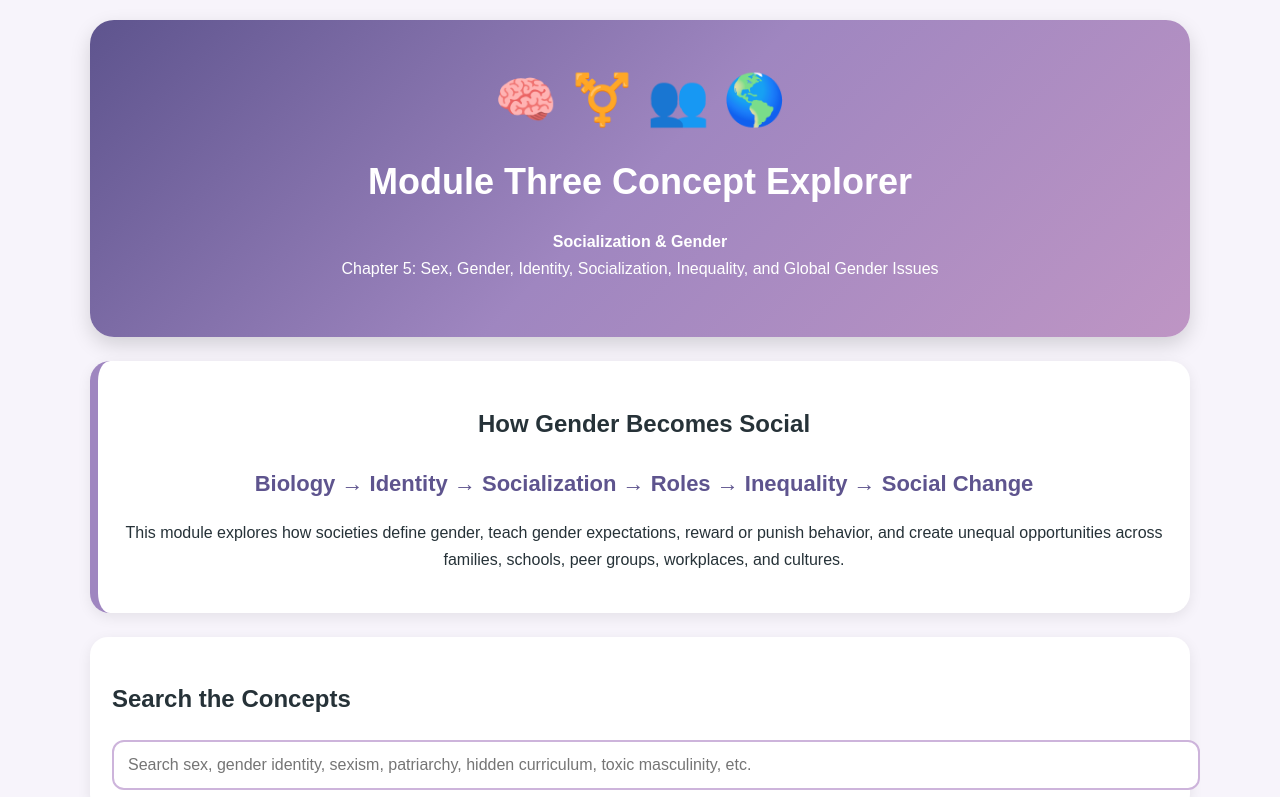
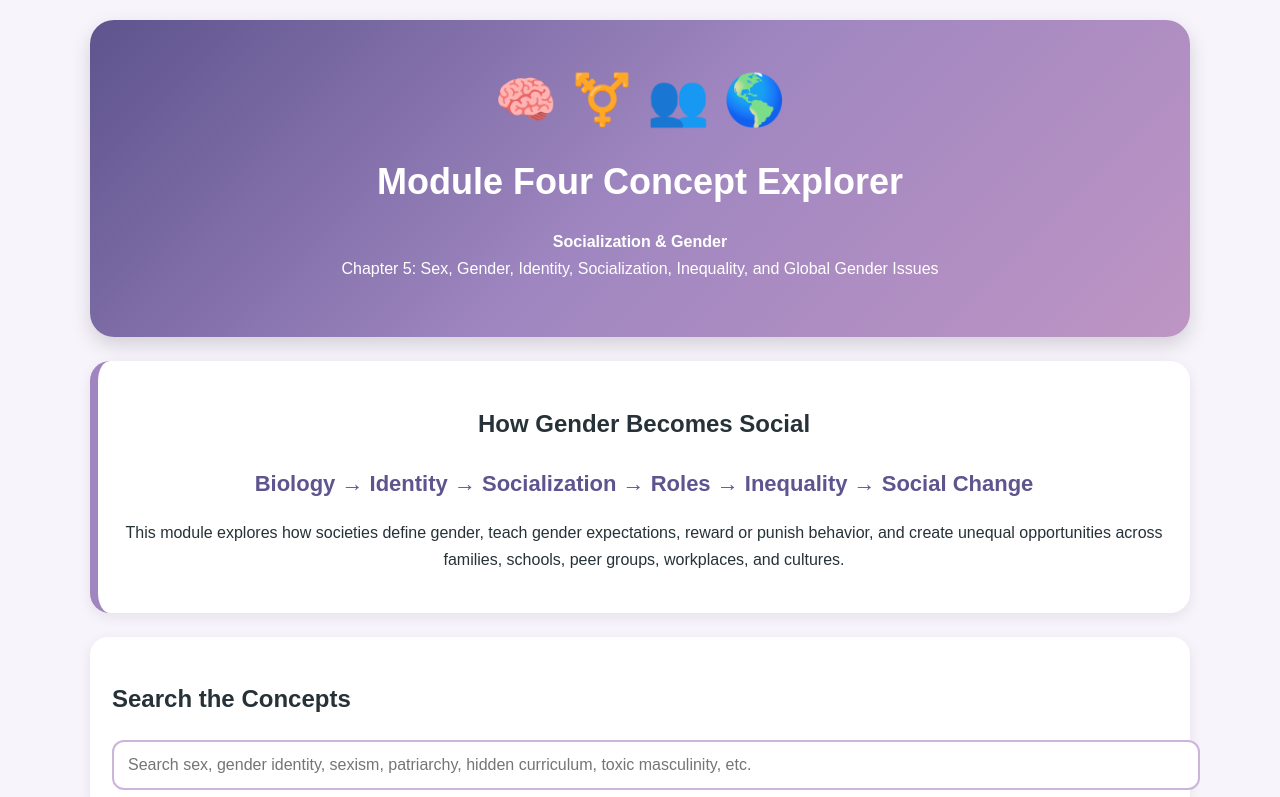
Before and after one commit to carollhodgson-hub/213-Module-4-Concept-Explorer, a plain HTML site: page index.html in a window 1280 px wide. Shown: the top 797 px of the page. Drawn offline with Linux system fonts and the light colour scheme.

Commit message:
Update index.html

```diff
--- a/index.html
+++ b/index.html
@@ -172,7 +172,7 @@ body {
 
   <div class="hero">
     <div class="icons">🧠 ⚧️ 👥 🌎</div>
-    <h1>Module Three Concept Explorer</h1>
+    <h1>Module Four Concept Explorer</h1>
     <p><strong>Socialization & Gender</strong><br>
     Chapter 5: Sex, Gender, Identity, Socialization, Inequality, and Global Gender Issues</p>
   </div>
```
